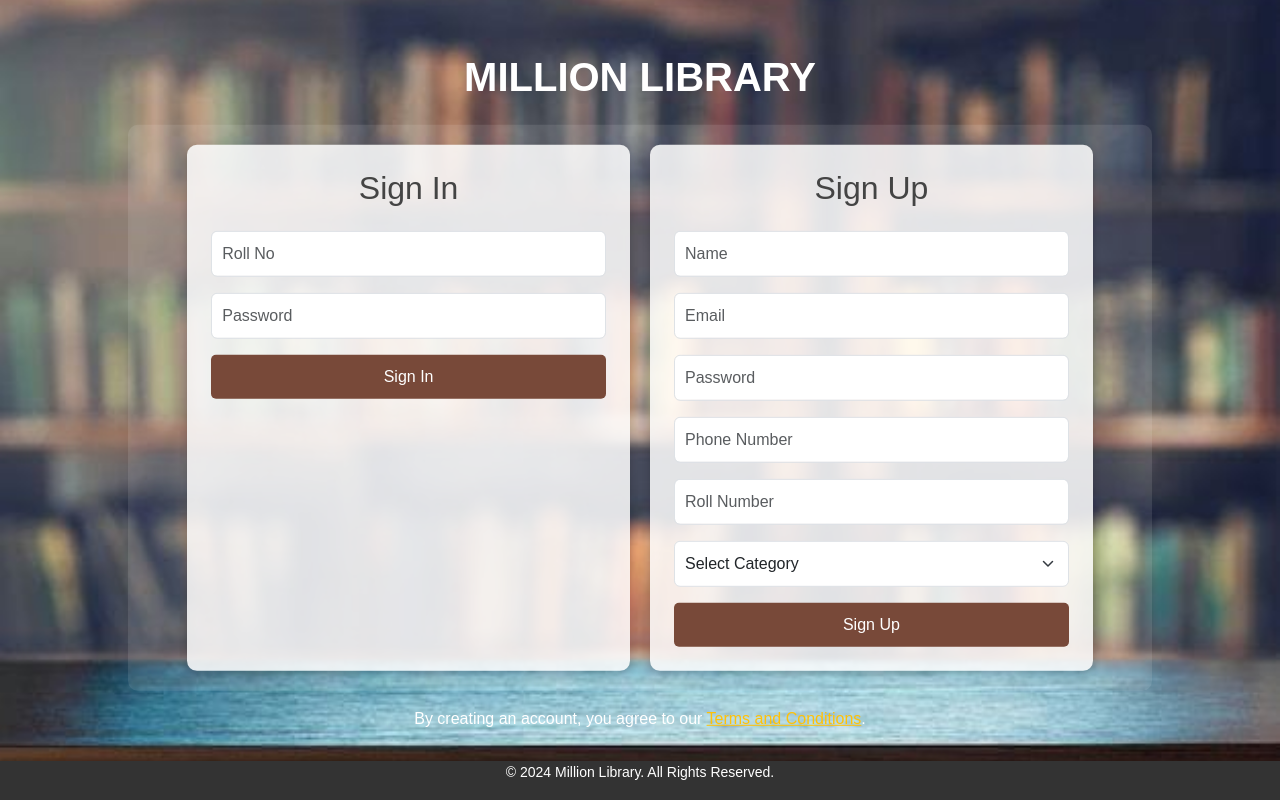
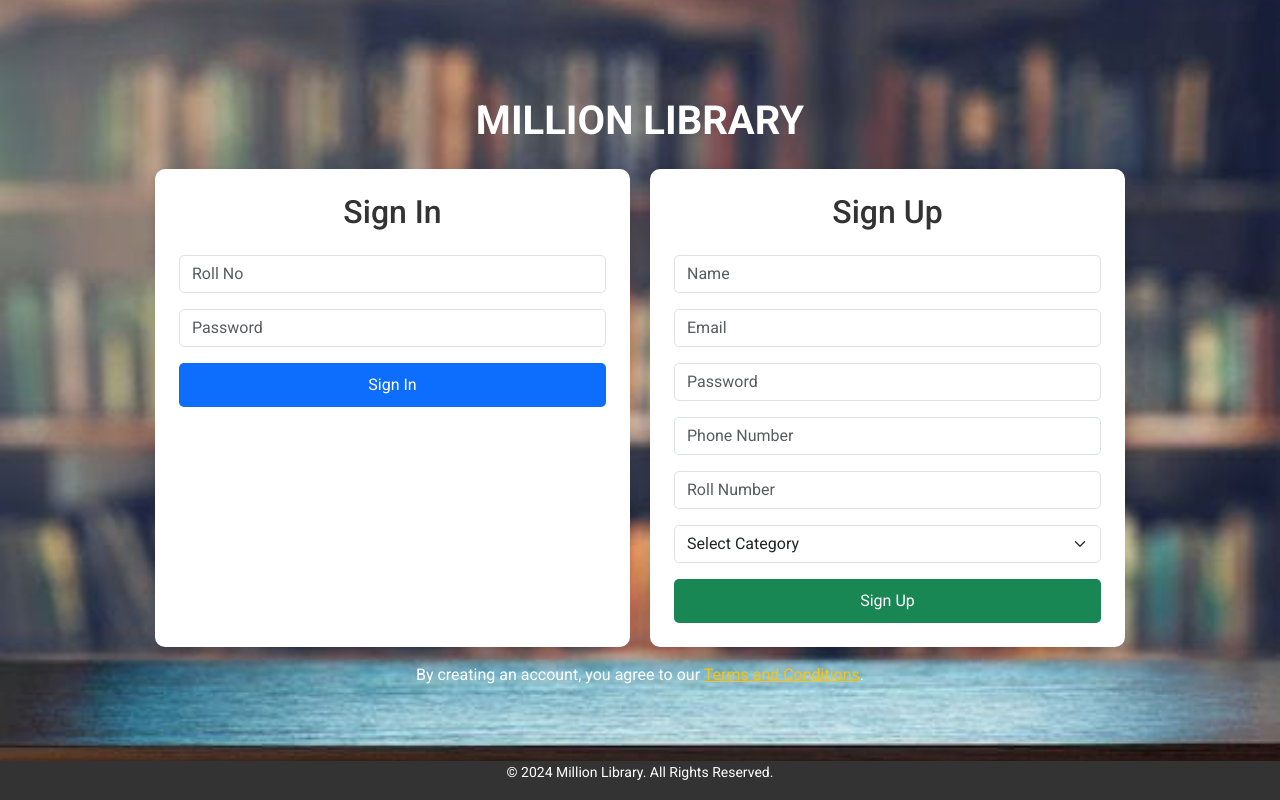
Before and after one commit to AsmaAmeenGeek/OLMS, a PHP site: page / in a window 1280 px wide. Run offline with PHP 8.4, Linux system fonts and the light colour scheme.

Commit message:
add some styles

```diff
--- a/styles.css
+++ b/styles.css
@@ -1,10 +1,9 @@
 body, html {
     margin: 0;
     padding: 0;
-    font-family: 'Arial', sans-serif;
-    background: #000;
-    color: #fff;
     height: 100%;
+    font-family: 'Roboto', sans-serif;
+    background: #f8f9fa;
 }
 
 .background {
@@ -12,84 +11,52 @@ body, html {
     background-size: cover;
     background-position: center;
     width: 100%;
-    height: 100%;
-    position: relative;
+    height: 100vh;
+    display: flex;
+    flex-direction: column;
+    justify-content: center;
+    align-items: center;
 }
 
-.container {
-    position: absolute;
-    top: 50%;
-    left: 50%;
-    transform: translate(-50%, -50%);
-    text-align: center;
-    width: 80%;
-}
-
-.container h1 {
+h1 {
     font-size: 2.5rem;
     font-weight: bold;
-    margin-bottom: 30px;
-    color: #fff;
+    text-transform: uppercase;
 }
 
 .form-container {
     display: flex;
     justify-content: space-between;
+    flex-wrap: wrap;
     gap: 20px;
-    background: rgba(255, 255, 255, 0.1);
-    border-radius: 10px;
-    padding: 20px;
 }
 
 .form-box {
-    background: rgba(255, 255, 255, 0.85);
+    background: #fff;
     border-radius: 10px;
-    padding: 20px;
-    width: 45%;
-    box-shadow: 0 4px 8px rgba(0, 0, 0, 0.2);
+    box-shadow: 0 4px 8px rgba(0, 0, 0, 0.1);
 }
 
 .form-box h2 {
-    color: #444;
+    color: #333;
     margin-bottom: 20px;
 }
 
-.form-box form {
-    display: flex;
-    flex-direction: column;
-}
-
-.form-box input, .form-box select {
-    padding: 10px;
-    font-size: 1rem;
+.form-box .form-control,
+.form-box .form-select {
+    border-radius: 5px;
 }
 
 .form-box button {
-    padding: 10px 20px;
-    background: #784939;
-    color: white;
     border: none;
     border-radius: 5px;
-    font-size: 16px;
-    cursor: pointer;
-    display: inline-block;
+    padding: 10px 20px;
+    transition: background-color 0.3s ease;
 }
 
 .form-box button:hover {
-    background: #c9ac9f;
-}
-
-.form-box p {
-    font-size: 0.9rem;
-    color: #555;
-}
-
-.form-box a {
-    text-decoration: none;
-}
-
-.form-box a:hover {
-    text-decoration: underline;
+    background-color: #0056b3;
+    color: white;
 }
 
 .footer {
```
